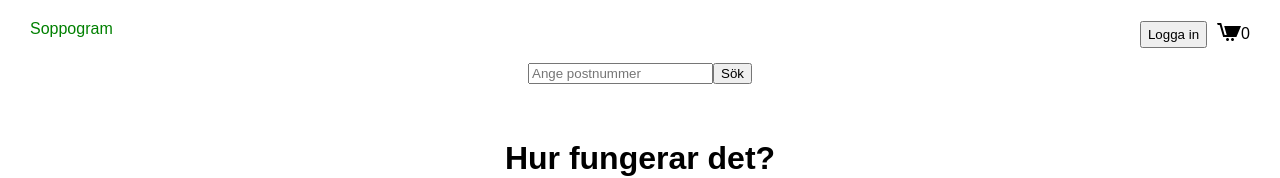
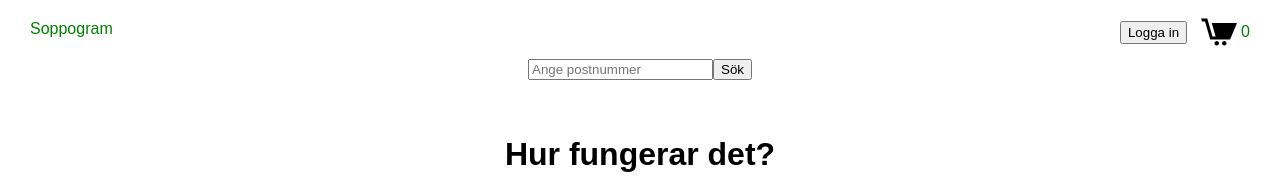
Before and after one commit to danielohrn/soupdonners, a React (Create React App) app in the folder soupify/: page / in a window 1280 px wide. Shown: the top 178 px of the page. Built offline with nearby package versions, Linux system fonts and the light colour scheme.

Commit message:
Move some stuff around. Make cart icon larger

```diff
--- a/soupify/src/components/AppHeader.js
+++ b/soupify/src/components/AppHeader.js
@@ -1,7 +1,7 @@
 import React from "react";
 import { Link } from "react-router-dom";
 import PostCodeForm from "./PostCodeForm";
-import ShoppingCartIcon from "../assets/CartIcon";
+import ShoppingCartIcon from "./CartIcon";
 import ContextConsumer from "../context/Consumer";
 
 const AppHeader = () => (
--- a/soupify/src/assets/CartIcon.js
+++ b/soupify/src/components/CartIcon.js
@@ -2,6 +2,7 @@ import React from "react";
 import { Link } from "react-router-dom";
 
 export default ({ onClick, amount }) => (
+  <Link to={"/cart"}>
     <div
       onClick={onClick}
       style={{
@@ -11,10 +12,10 @@ export default ({ onClick, amount }) => (
         alignItems: "center"
       }}
     >
-    <Link to={"/cart"}>
       <svg
         style={{
-          transform: "rotateY(180deg)"
+          transform: "rotateY(180deg) scale(1.5)",
+          padding: "0 10px"
         }}
         xmlns="http://www.w3.org/2000/svg"
         width="24"
@@ -23,11 +24,11 @@ export default ({ onClick, amount }) => (
       >
         <path d="M10 19.5c0 .829-.672 1.5-1.5 1.5s-1.5-.671-1.5-1.5c0-.828.672-1.5 1.5-1.5s1.5.672 1.5 1.5zm3.5-1.5c-.828 0-1.5.671-1.5 1.5s.672 1.5 1.5 1.5 1.5-.671 1.5-1.5c0-.828-.672-1.5-1.5-1.5zm6.304-15l-3.431 12h-2.102l2.542-9h-16.813l4.615 11h13.239l3.474-12h1.929l.743-2h-4.196z" />
       </svg>
-    </Link>
       <span
         style={{ animation: amount > 0 ? "bouncy 2s infinite linear" : null }}
       >
         {amount}
       </span>
     </div>
+  </Link>
 );
```
Lines whose indentation alone changed are shown as unchanged.
